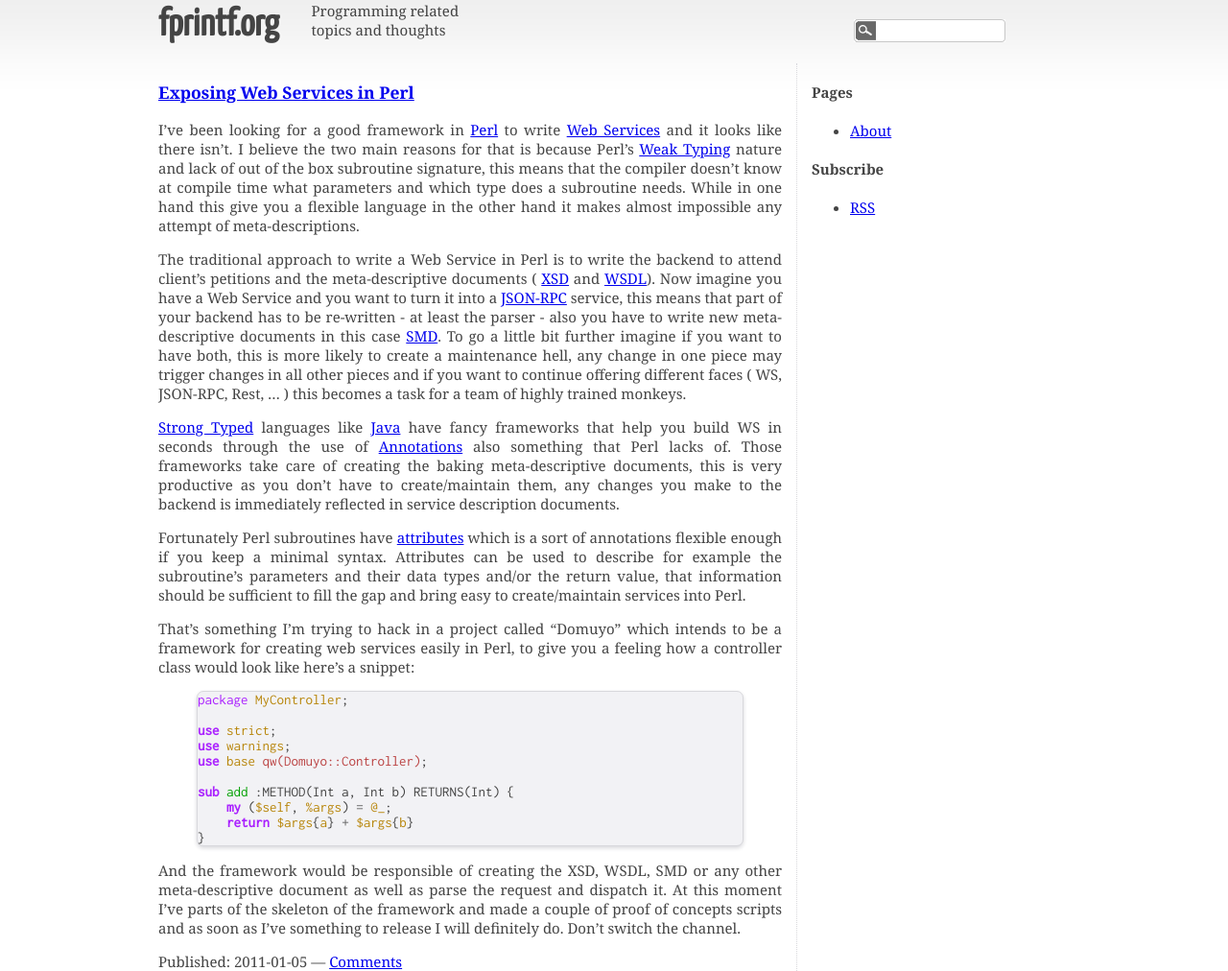
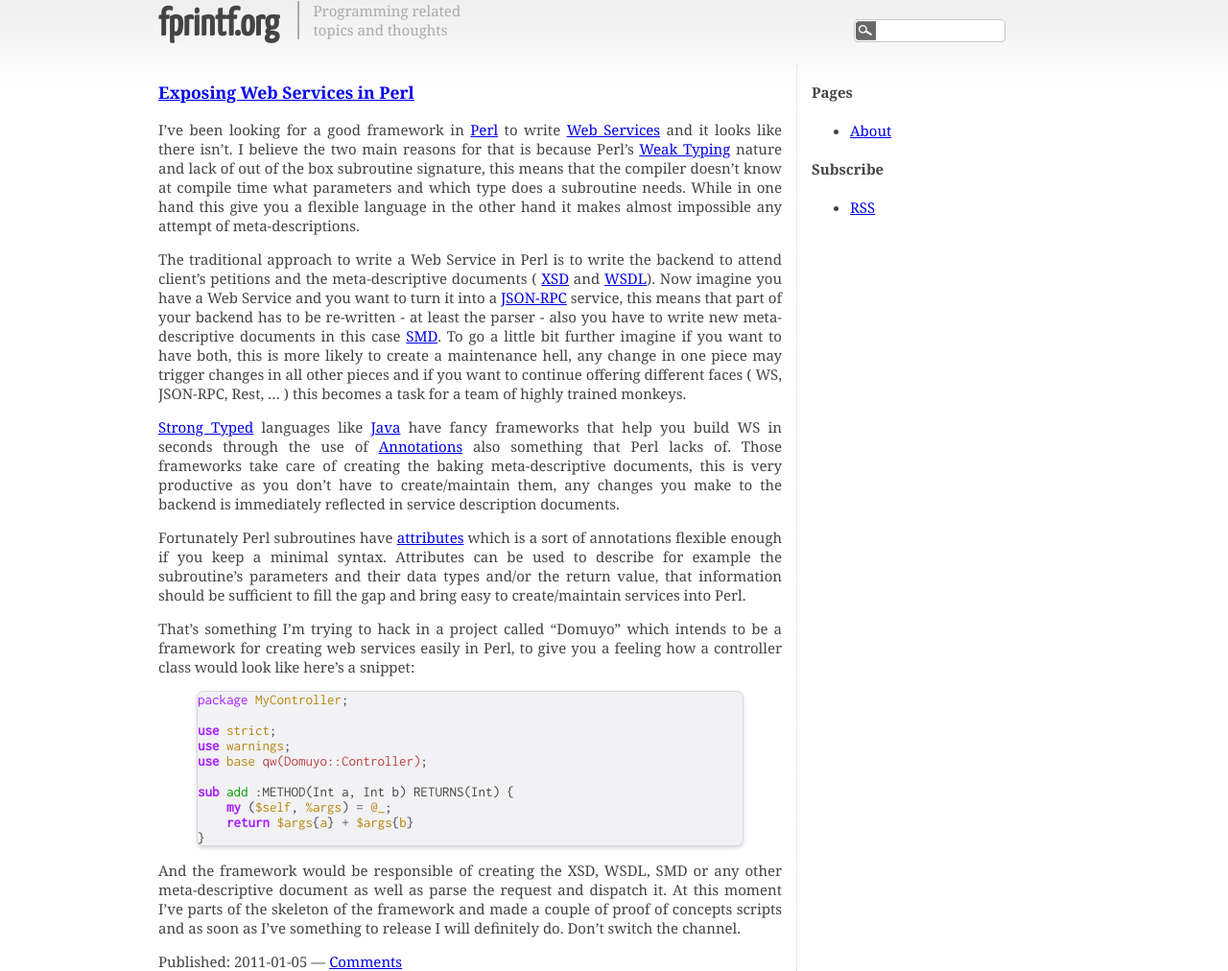
Before and after one commit to bluescreen10/bluescreen10.github.com, a Jekyll site: the page built from index.html, in a window 1280 px wide. Shown: the whole page at 96% size. Built offline with Jekyll 4.4.1, drawn with Linux system fonts in a browser that asks for light colours; some web fonts are replaced; the list of posts is cut into pages by our own code.

Commit message:
more css

```diff
--- a/css/master.css
+++ b/css/master.css
@@ -33,6 +33,8 @@ body {
     text-align: left;
     margin-left: 15px;
     padding-left: 15px;
+    color: #aaa;
+    border-left: 2px solid #aaa;
 }
 
 /* Search button */
@@ -71,7 +73,7 @@ body {
     margin: 0;
     padding: 0;
     width: 124px;
-    top: 1px;
+    top: 3.5px;
 }
 
 /* Code Box */
```
